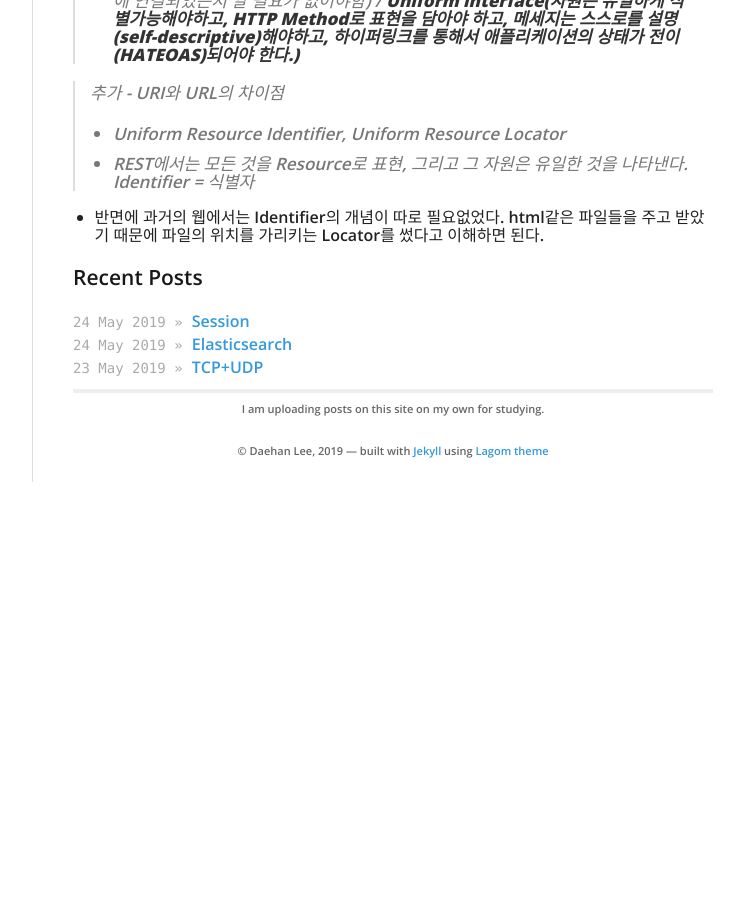
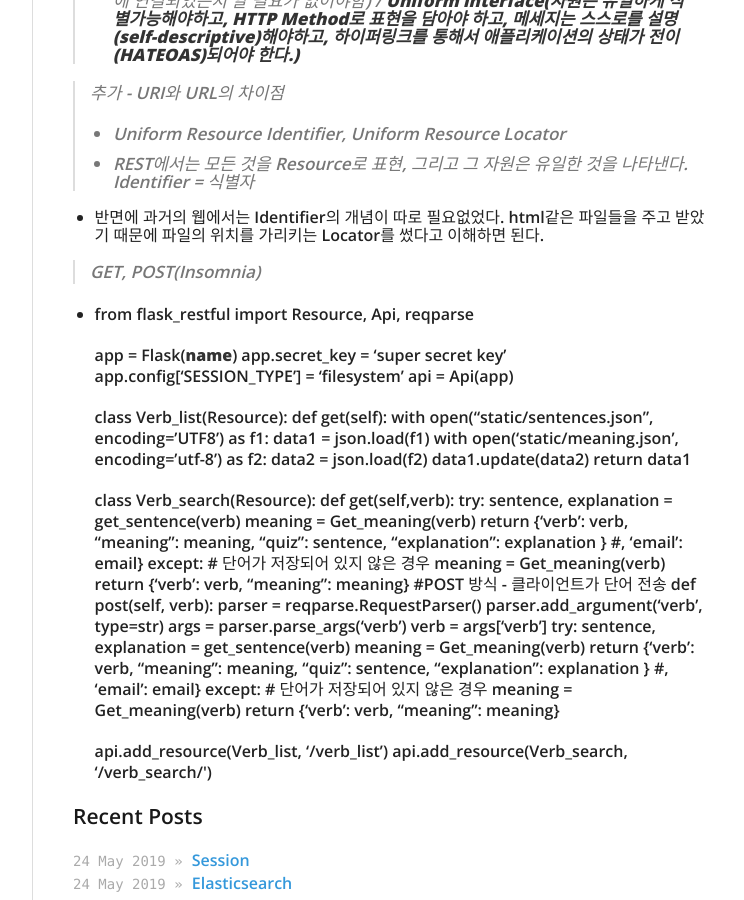
Before and after one commit to daehan0226/Study, a Jekyll site: the page built from _posts/2019-05-25-REST.md, in a window 1280 px wide and 900 px high, scrolled down 479 px. Shown: the whole window, without its empty margins (378-1122 px from the left). Built offline with Jekyll 4.4.1, drawn with Linux system fonts in a browser that asks for light colours; before the commit the page ends 961 px from its top, so only the background shows below that.

Commit message:
Update 2019-05-25-REST.md

```diff
--- a/_posts/2019-05-25-REST.md
+++ b/_posts/2019-05-25-REST.md
@@ -33,3 +33,51 @@ categories:
 * REST에서는 모든 것을 Resource로 표현, 그리고 그 자원은 유일한 것을 나타낸다. Identifier = 식별자
 
 * 반면에 과거의 웹에서는 Identifier의 개념이 따로 필요없었다. html같은 파일들을 주고 받았기 때문에 파일의 위치를 가리키는 Locator를 썼다고 이해하면 된다.
+
+
+
+> GET, POST(Insomnia)
+
+*
+
+      from flask_restful import Resource, Api, reqparse
+
+      app = Flask(__name__)
+      app.secret_key = 'super secret key'
+      app.config['SESSION_TYPE'] = 'filesystem'
+      api = Api(app)
+
+      class Verb_list(Resource):
+          def get(self):
+              with open("static/sentences.json", encoding='UTF8') as f1:
+                  data1 = json.load(f1)
+              with open('static/meaning.json', encoding='utf-8') as f2:
+                  data2 = json.load(f2)
+              data1.update(data2)
+              return data1
+
+      class Verb_search(Resource):
+          def get(self,verb):
+              try:
+                  sentence, explanation = get_sentence(verb)
+                  meaning = Get_meaning(verb)
+                  return {'verb': verb, "meaning": meaning, "quiz": sentence, "explanation": explanation } #, 'email': email}
+              except: # 단어가 저장되어 있지 않은 경우
+                  meaning = Get_meaning(verb)
+                  return {'verb': verb, "meaning": meaning}
+          #POST 방식 - 클라이언트가 단어 전송
+          def post(self, verb):
+              parser = reqparse.RequestParser()
+              parser.add_argument('verb', type=str)
+              args = parser.parse_args('verb')
+              verb = args['verb']
+              try:
+                  sentence, explanation = get_sentence(verb)
+                  meaning = Get_meaning(verb)
+                  return {'verb': verb, "meaning": meaning, "quiz": sentence, "explanation": explanation } #, 'email': email}
+              except: # 단어가 저장되어 있지 않은 경우
+                  meaning = Get_meaning(verb)
+                  return {'verb': verb, "meaning": meaning}
+
+      api.add_resource(Verb_list, '/verb_list')
+      api.add_resource(Verb_search, '/verb_search/<string:verb>')
```
